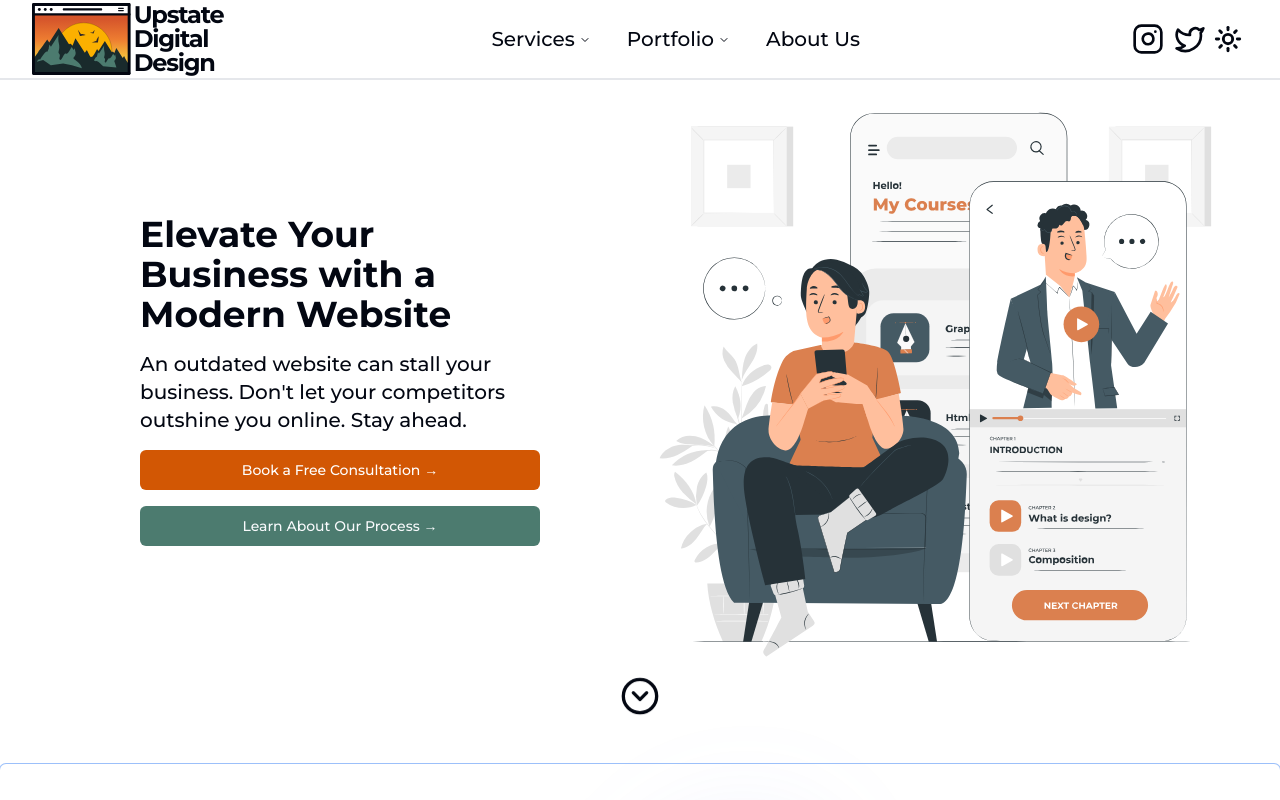
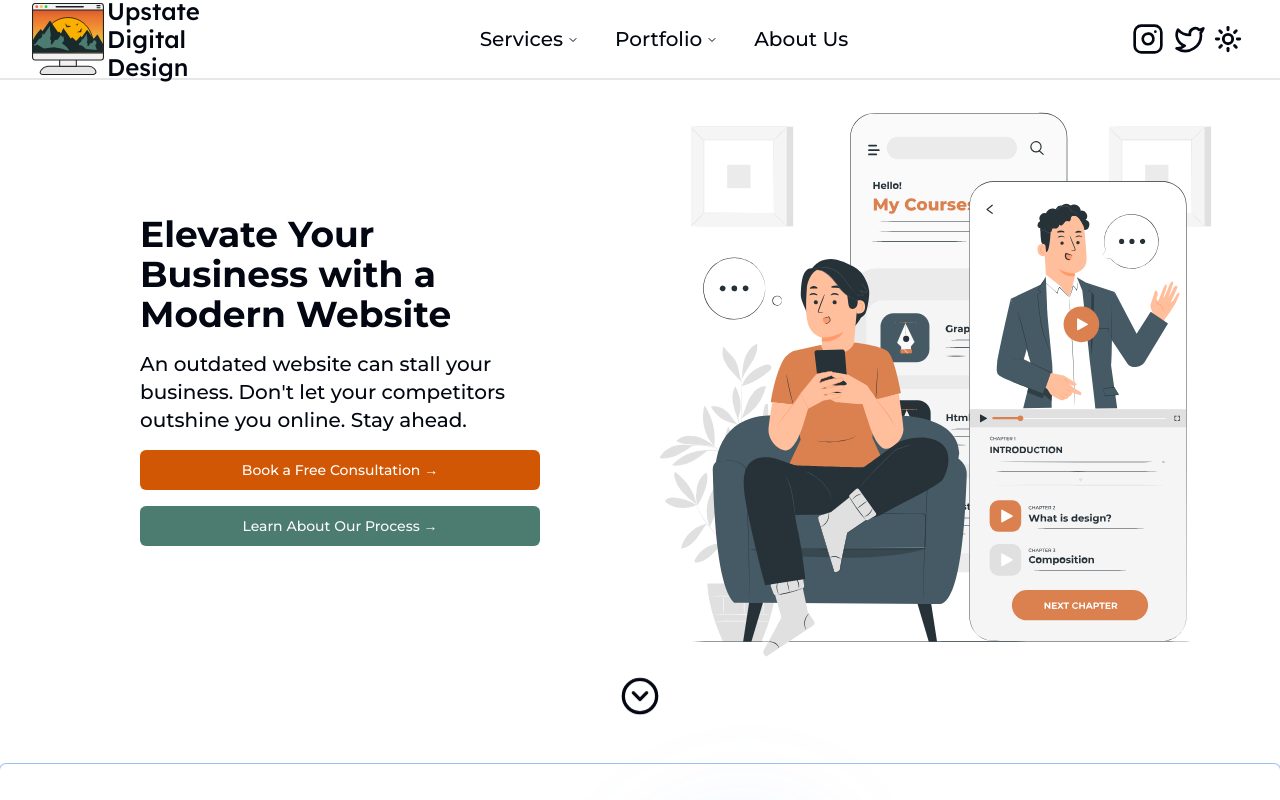
Before and after one commit to brockgingell/UpstateDigital, a Next.js app: page / in a window 1280 px wide. Shown: the top 800 px of the page. Built offline with nearby package versions, Linux system fonts and the light colour scheme.

Commit message:
new icon

```diff
--- a/src/components/navbar/navtitle.tsx
+++ b/src/components/navbar/navtitle.tsx
@@ -1,14 +1,17 @@
 import {FC} from 'react'
 import Link from 'next/link'
 import Image from 'next/image'
-import Icon from '/public//Icon.svg'
+import Icon from '/public/companyicon.svg'
+import { fontMono } from '@/lib/fonts'
 
 const NavTitle = () => {
   return (
-    <Link href="/" className='flex flex-row items-center gap-[3px]'>
-      <Icon className='h-[72px] w-auto'/>
-      <h1 className='font-bold leading-[24px] tracking-tighter text-2xl'>Upstate <br/> Digital <br /> Design </h1>
-    </Link>
+    <section className={fontMono.className}>
+      <Link href="/" className='flex flex-row items-center gap-[3px]'>
+        <Icon className='h-[72px] w-auto'/>
+        <h1 className='font-medium text-2xl leading-[28px]'>Upstate <br/> Digital <br /> Design </h1>
+      </Link>
+    </section>
   )
 }
 export default NavTitle
--- a/src/lib/fonts.ts
+++ b/src/lib/fonts.ts
@@ -1,4 +1,4 @@
-import { JetBrains_Mono as FontMono, Montserrat as FontSans, Rokkitt as FontSerif } from "next/font/google"
+import { Lexend as FontMono, Montserrat as FontSans, Rokkitt as FontSerif } from "next/font/google"
 
 export const fontSans = FontSans({
   subsets: ["latin"],
```
Also changed, not shown: public/companyicon.svg (added), 1 other file (tests, documents, lock files or other folders).
